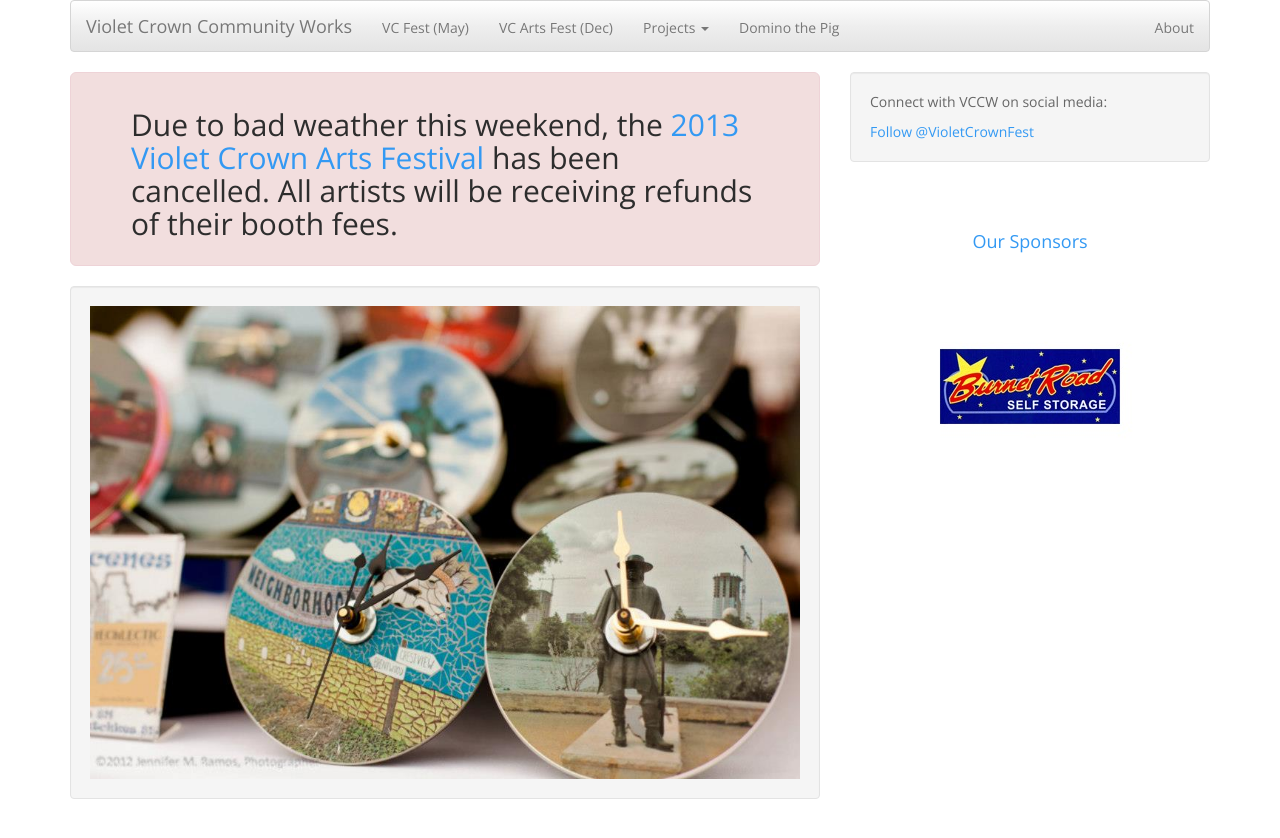
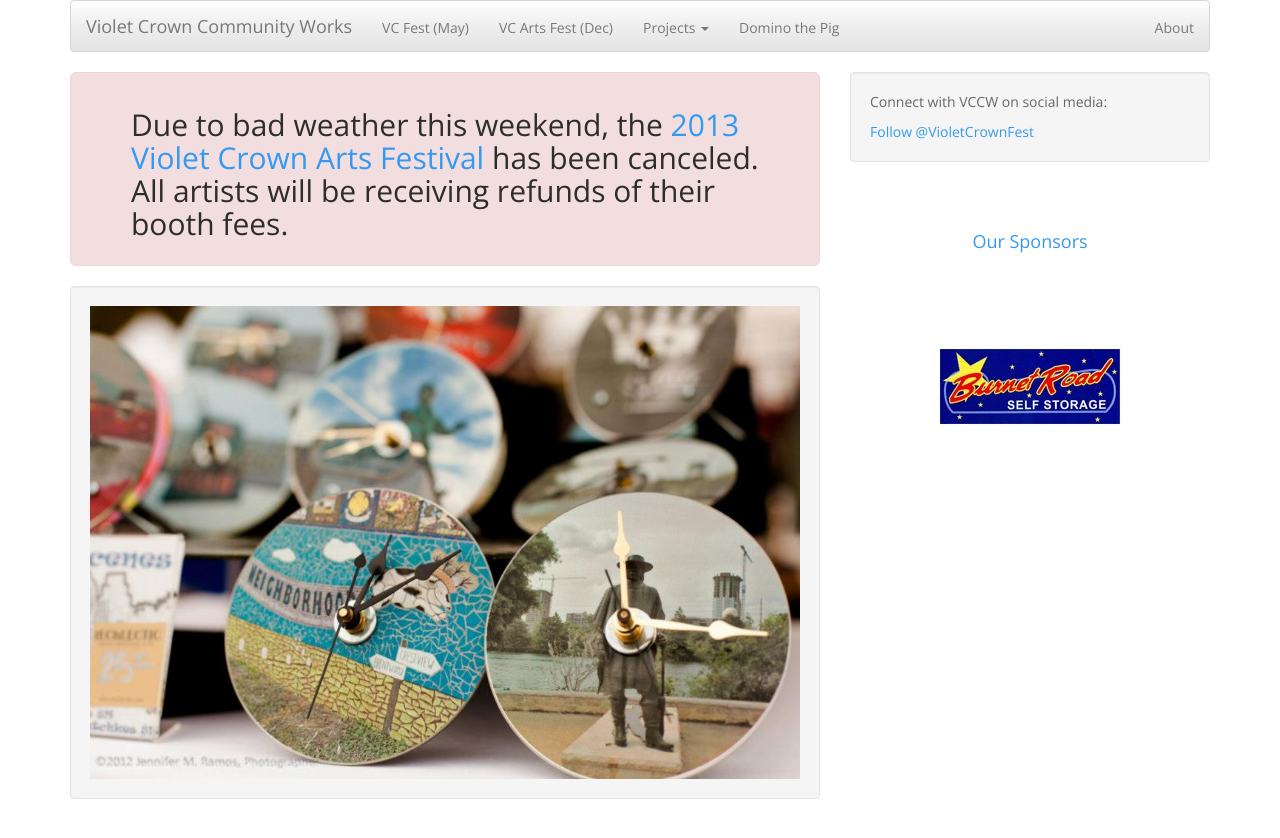
Before and after one commit to vccw/vccw.github.io, a Jekyll site: the page built from index.md, in a window 1280 px wide. Shown: the top 838 px of the page. Built offline with Jekyll 4.4.1, drawn with Linux system fonts in a browser that asks for light colours; Markdown is read by kramdown in place of the engine named in the settings; comment, search, counter and statistics services are not loaded.

Commit message:
Fix speling of 'canceled'

```diff
--- a/index.md
+++ b/index.md
@@ -4,7 +4,7 @@ title: Home Page
 ---
 
 <div class="jumbotron alert alert-danger">
-<h2>Due to bad weather this weekend, the <a href="artsfest.html">2013 Violet Crown Arts Festival</a> has been cancelled.
+<h2>Due to bad weather this weekend, the <a href="artsfest.html">2013 Violet Crown Arts Festival</a> has been canceled.
 All artists will be receiving refunds of their booth fees.</h2>
 </div>
 
```
Also changed, not shown: artsfest.md (+1 -1 lines).
